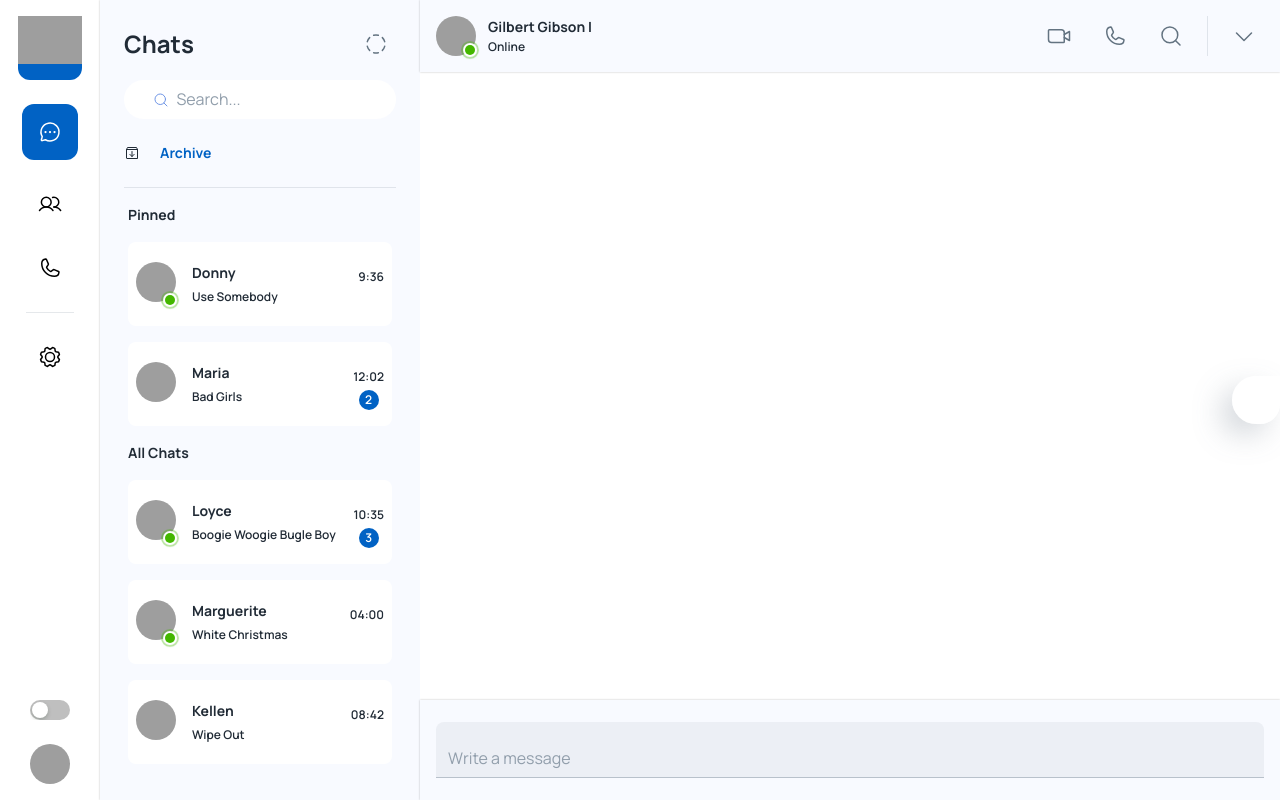
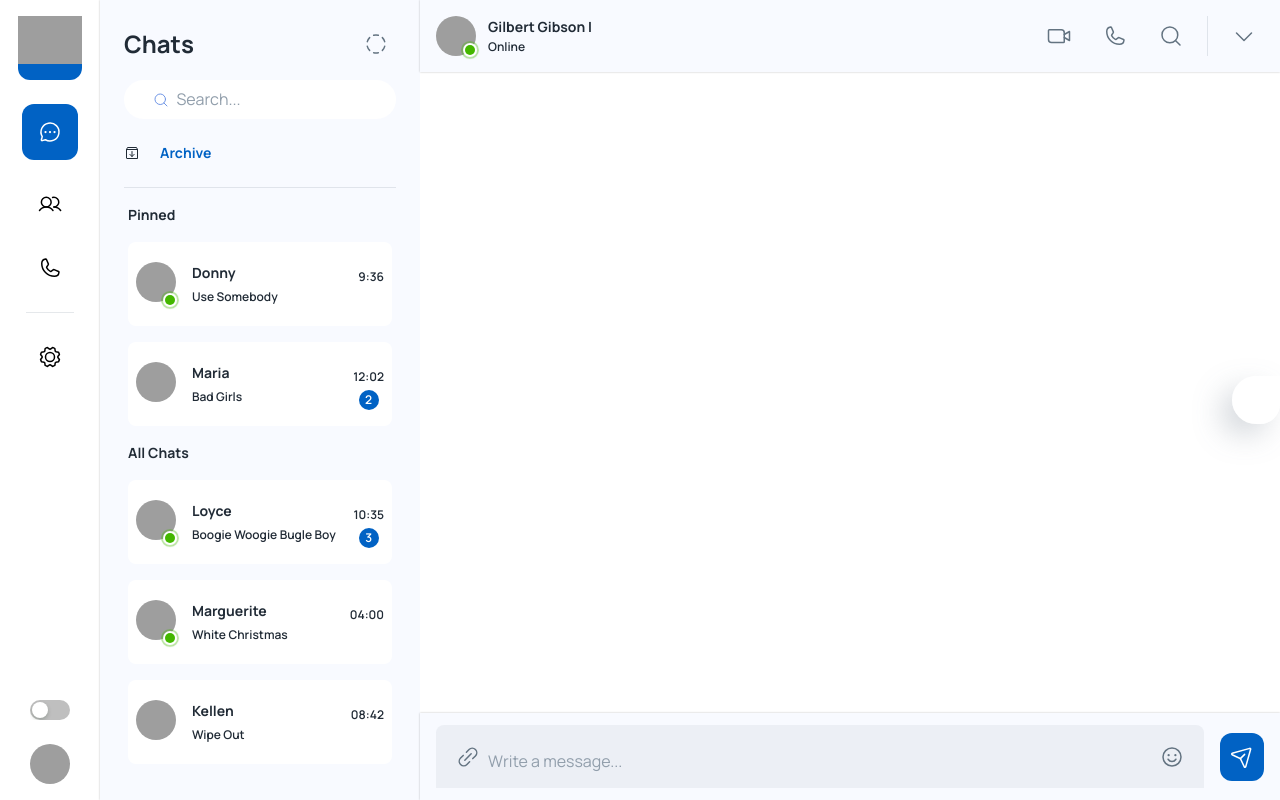
Before and after one commit to aimunhidden485/real-time-chat, a React (Create React App) app: page /app in a window 1280 px wide. Built offline with nearby package versions, Linux system fonts and the light colour scheme; grey boxes are pictures that could not be loaded; some icons are missing.

Commit message:
conversation component done

```diff
--- a/src/components/conversation/index.js
+++ b/src/components/conversation/index.js
@@ -1,21 +1,22 @@
 import { faker } from "@faker-js/faker";
-import { Avatar, Box, Divider, IconButton, Stack, TextField, Typography } from "@mui/material";
-import { styled } from "@mui/material/styles";
-import { CaretDown, MagnifyingGlass, Phone, PhoneCall, VideoCamera } from "phosphor-react";
+import { Avatar, Box, Divider, IconButton, InputAdornment, Stack, TextField, Typography } from "@mui/material";
+import { styled, useTheme } from "@mui/material/styles";
+import { CaretDown, LinkSimple, MagnifyingGlass, PaperPlaneTilt, Phone, Smiley, VideoCamera } from "phosphor-react";
 import React from "react";
 import { StyledBadge } from "../../pages/dashboard/Chats";
 
 const StyledInput = styled(TextField)(({ theme }) => ({
-	"&. MuiInputBase-input": {
-		paddignTop: "12px",
-		paddingBottom: "12px",
+	"& .MuiInputBase-input": {
+		paddigTop: "0",
+		paddingBottom: "15px",
 	},
 }));
 const Conversation = () => {
+	const theme=useTheme()
 	return (
 		<Stack height={"100%"} maxHeight={"100vh"}>
 			{/* header */}
-			<Box py={2} sx={{ width: "100%", backgroundColor: "#f8faff", boxShadow: "0px 0px 2px rgba(0,0, 0, 0.25)" }}>
+			<Box py={2} sx={{ width: "100%", backgroundColor: theme.palette.mode === 'light' ? "#f8faff":theme.palette.background.paper, boxShadow: "0px 0px 2px rgba(0,0, 0, 0.25)" }}>
 				<Stack height="100%" direction="row" alignItems={"center"} justifyContent={"space-between"} width="100%" px={2}>
 					<Stack direction={"row"} spacing={1.5}>
 						<Box>
@@ -48,9 +49,26 @@ const Conversation = () => {
 			{/* coversations */}
 			<Box sx={{ flexGrow: 1, height: "auto" }}></Box>
 			{/* footer */}
-			<Box sx={{ height: 100, backgroundColor: "#f8faff", boxShadow: "0px 0px 2px rgba(0,0, 0, 0.25)" }}>
-				<Stack height="100%" direction="row" alignItems={"center"} justifyContent={"space-between"} width="100%" px={2}>
-					<StyledInput fullWidth placeholder='Write a message' variant='filled' inputProps={{disableUnderline: true, }}/>
+			<Box sx={{ py: 1.5, backgroundColor: theme.palette.mode === 'light' ? "#f8faff":theme.palette.background.paper, boxShadow: "0px 0px 2px rgba(0,0, 0, 0.25)" }}>
+				<Stack spacing={2} height="100%" direction="row" alignItems={"center"} justifyContent={"space-between"} width="100%" px={2}>
+					<StyledInput
+					fullWidth
+					placeholder='Write a message...'
+					variant='filled'
+
+					InputProps={{disableUnderline: true,
+					startAdornment: <InputAdornment ><IconButton><LinkSimple/></IconButton></InputAdornment>,
+					endAdornment: <InputAdornment ><IconButton><Smiley/></IconButton></InputAdornment>
+
+					 }}/>
+					 <Box sx={{width: 48, height: 48, backgroundColor: theme.palette.primary.main, borderRadius: 1.5}}>
+						<Stack height='100%' width='100%' alignItems={'center'} justifyContent='center'>
+						<IconButton>
+							<PaperPlaneTilt color='#fff'/>
+						</IconButton>
+						</Stack>
+
+					 </Box>
 				</Stack>
 			</Box>
 		</Stack>
--- a/src/pages/dashboard/GeneralApp.js
+++ b/src/pages/dashboard/GeneralApp.js
@@ -1,15 +1,20 @@
 import { Box, Stack } from "@mui/material";
 import React from "react";
+import { useTheme } from "@mui/material/styles";
 import Conversation from "../../components/conversation";
 import Chats from "./Chats";
 
 const GeneralApp = () => {
+	const theme=useTheme()
 	return (
 		<Stack direction="row">
 			{/* Chats  */}
 			<Chats />
 			{/* conversations */}
-			<Box sx={{ width: "calc(100vw - 420px)", backgroundColor: "#fff", height: "100%" }}>
+
+			<Box sx={{ width: "calc(100vw - 420px)",
+			 backgroundColor: theme.palette.mode === 'light' ?"#fff" :theme.palette.background.default,
+			 height: "100%" }}>
 				<Conversation />
 			</Box>
 		</Stack>
```
